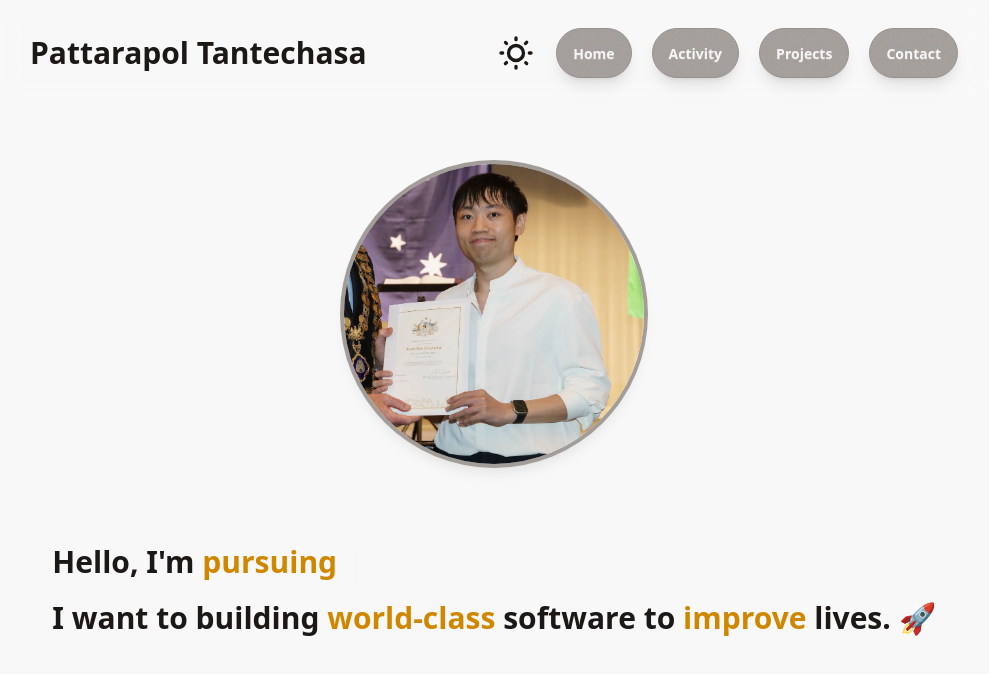
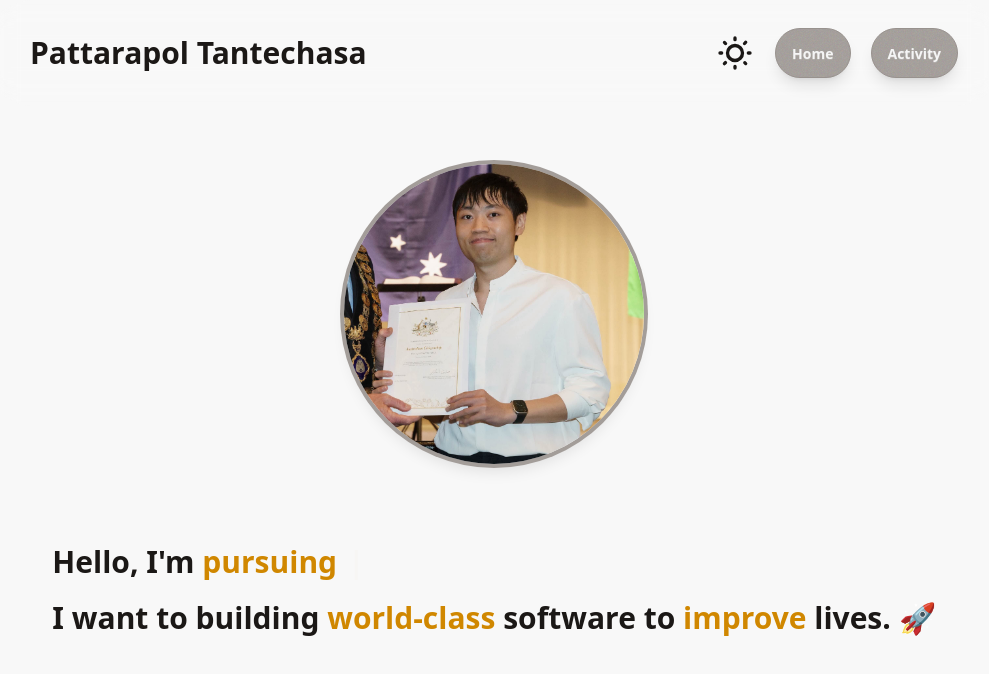
Before and after one commit to froyplus000/Personal-Portfolio, a React (Vite) app: page / in a window 1280 px wide. Shown: the top 674 px of the page, without its empty margins (146-1135 px from the left). Built offline with nearby package versions, Linux system fonts and the light colour scheme.

Commit message:
Update Navbar.tsx

```diff
--- a/src/components/Navbar.tsx
+++ b/src/components/Navbar.tsx
@@ -24,12 +24,12 @@ function Navbar() {
                 name="Activity"
                 id="activity"
               />
-              <Tooltips name="Projects" id="project" />
+              {/* <Tooltips name="Projects" id="project" />
               <Tooltips
                 tooltipContent="My Socials"
                 name="Contact"
                 id="contact"
-              />
+              /> */}
             </div>
           </li>
         </ul>
```
